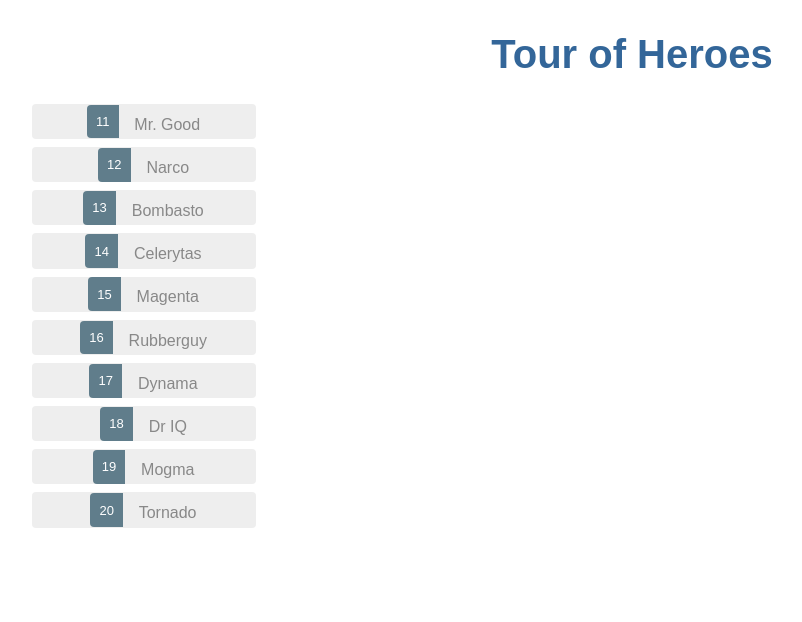
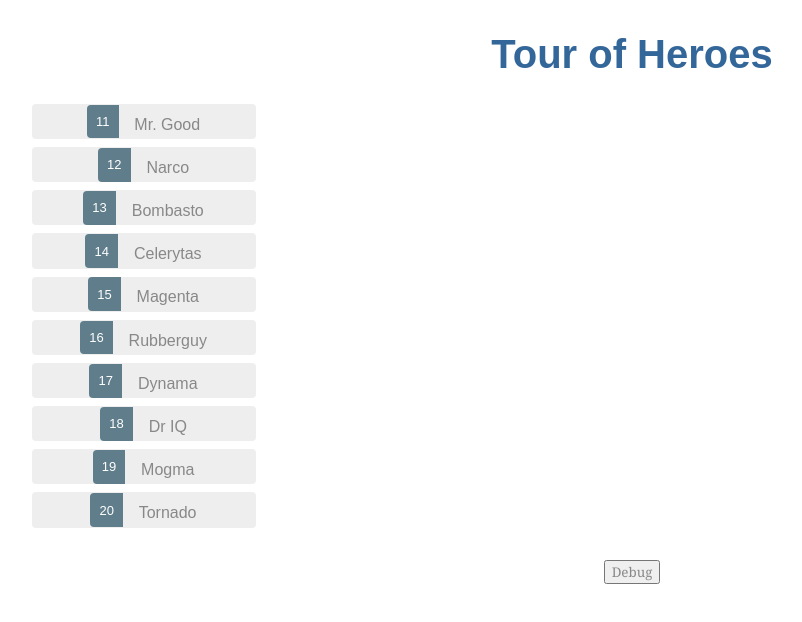
Before and after one commit to tclarke-scottlogic/angular_demo, an Angular app in the folder angular-tour-of-heroes/: page /heroes in a window 1280 px wide. Shown: the top 622 px of the page, without its empty margins (8-810 px from the left). Built offline with nearby package versions, Linux system fonts and the light colour scheme.

Commit message:
Debuggance

```diff
--- a/angular-tour-of-heroes/src/app/heroes/hero-list/hero-list.component.ts
+++ b/angular-tour-of-heroes/src/app/heroes/hero-list/hero-list.component.ts
@@ -19,7 +19,7 @@ export class HeroListComponent implements OnInit {
   }
 
   onSelect(hero: Hero): void{
-    console.log(hero);
+    console.log(hero, this.selectedHero);
     this.selectedHero = hero;
   }
 }
--- a/angular-tour-of-heroes/src/app/heroes/heroes.component.html
+++ b/angular-tour-of-heroes/src/app/heroes/heroes.component.html
@@ -1,2 +1,3 @@
 <app-hero-list [heroes]="heroes" [selectedHero]="selectedHero"></app-hero-list>
 <app-hero-details [hero]="selectedHero"></app-hero-details>
+<button (click)="printOut(hero)">Debug</button>
--- a/angular-tour-of-heroes/src/app/heroes/heroes.component.ts
+++ b/angular-tour-of-heroes/src/app/heroes/heroes.component.ts
@@ -19,4 +19,8 @@ export class HeroesComponent implements OnInit {
     console.info("initing hero component")
   }
 
+  printOut(){
+    console.log(this.selectedHero);
+  }
+
 }
```
